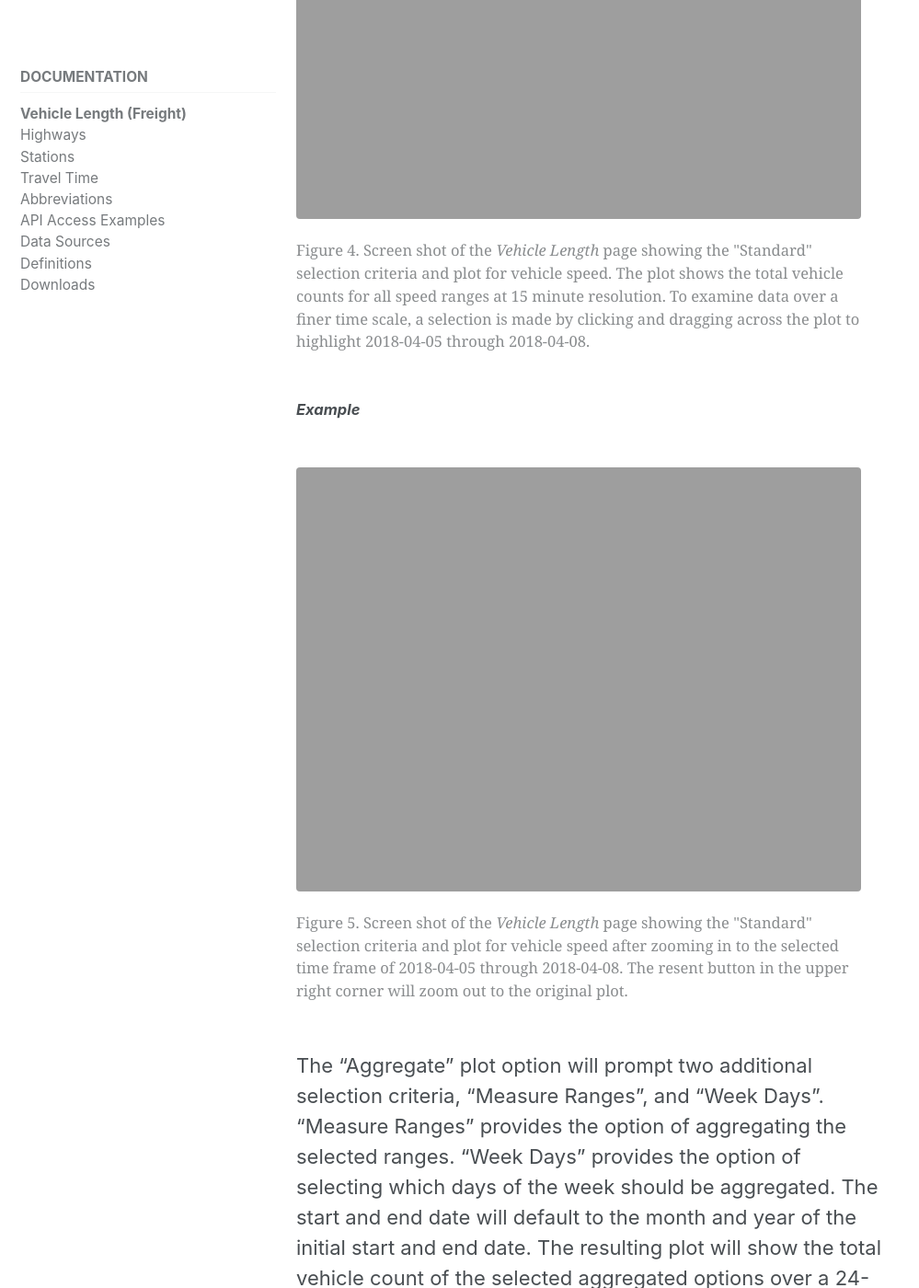
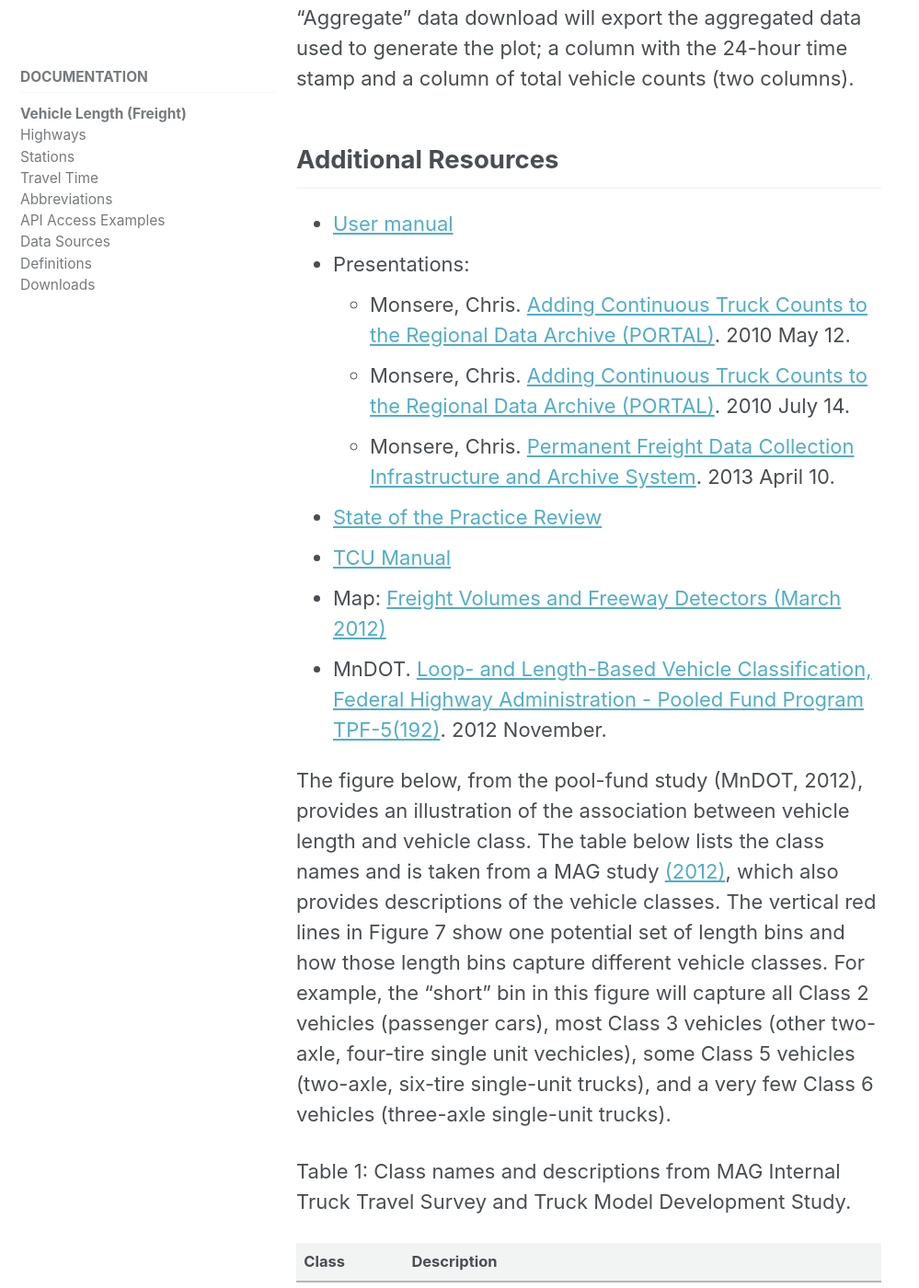
Before and after one commit to adus/portal-documentation, a Jekyll site: the page built from _documents/freight.md, in a window 1280 px wide and 1400 px high, scrolled down 5037 px. Shown: the whole window at 92% size, without its empty margins (0-999 px from the left). Built offline with Jekyll 4.4.1, drawn with Linux system fonts in a browser that asks for light colours; nearby versions of some CDN libraries; some of the changed text lies outside the part shown.

Commit message:
Removed Vehicle Speed references
Removed vehicle speed references from freight documentation page, per discussion with Kristin during All Portals meeting.

```diff
--- a/_documents/freight.md
+++ b/_documents/freight.md
@@ -51,29 +51,6 @@
   <figcaption>Figure 3. Screen shot of the <i>Vehicle Length</i> page showing the "Aggregated" selection criteria and plot for vehicle length. The plot shows the total vehicle counts for all the Saturdays and Sundays in the month of 2018-04 for all vehicles in the ranges of (20, 35] and (35, 60] ft over a 24 hour period. </figcaption>
 </figure>
 
-#### Vehicle speed
-The "Standard" option will show the daily vehicle speeds binned by 10 mph increments from (0, 10] to (90, 100] mph. Once plotted, each speed range can be turned on and off by clicking on the desired legend key.
-
-#### _Example_
-<figure class="align-left">
-  <img src="{{ site.url }}{{ site.baseurl }}/assets/images/vehicle-length-img4" alt = "">
-  <figcaption>Figure 4. Screen shot of the <i>Vehicle Length</i> page showing the "Standard" selection criteria and plot for vehicle speed. The plot shows the total vehicle counts for all speed ranges at 15 minute resolution. To examine data over a finer time scale, a selection is made by clicking and dragging across the plot to highlight 2018-04-05 through 2018-04-08.</figcaption>
-</figure>
-
-#### _Example_
-<figure class="align-left">
-  <img src="{{ site.url }}{{ site.baseurl }}/assets/images/vehicle-length-img5" alt = "">
-  <figcaption>Figure 5. Screen shot of the <i>Vehicle Length</i> page showing the "Standard" selection criteria and plot for vehicle speed after zooming in to the selected time frame of 2018-04-05 through 2018-04-08. The resent button in the upper right corner will zoom out to the original plot.</figcaption>
-</figure>
-
-
-The "Aggregate" plot option will prompt two additional selection criteria, "Measure Ranges", and "Week Days". "Measure Ranges" provides the option of aggregating the selected ranges. "Week Days" provides the option of selecting which days of the week should be aggregated. The start and end date will default to the month and year of the initial start and end date. The resulting plot will show the total vehicle count of the selected aggregated options over a 24-hour period for an entire month. The default selection is all days of the week and all vehicle speed ranges.
-
-#### _Example_
-<figure class="align-left">
-  <img src="{{ site.url }}{{ site.baseurl }}/assets/images/vehicle-length-img6" alt = "">
-  <figcaption>Figure 6. Screen shot of the <i>Vehicle Length</i> page showing the "Aggregated" selection criteria and plot of vehicle speeds for 2018-04 with (0, 10] and (80, 100] unselected, and Friday and Saturday selected, over a 24 hour period.</figcaption>
-</figure>
 
 ### Step 6: Download data
 Click on the "Download" button to download data used to generate each type of plot.
```
